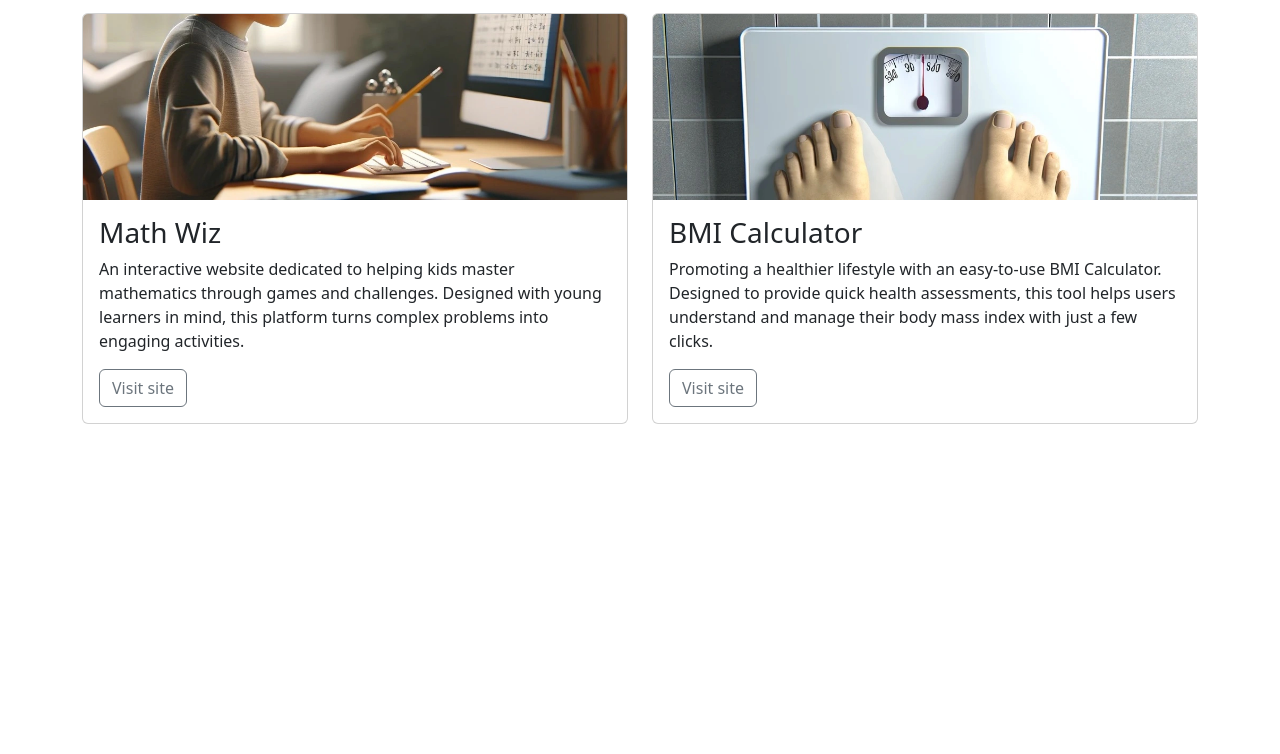
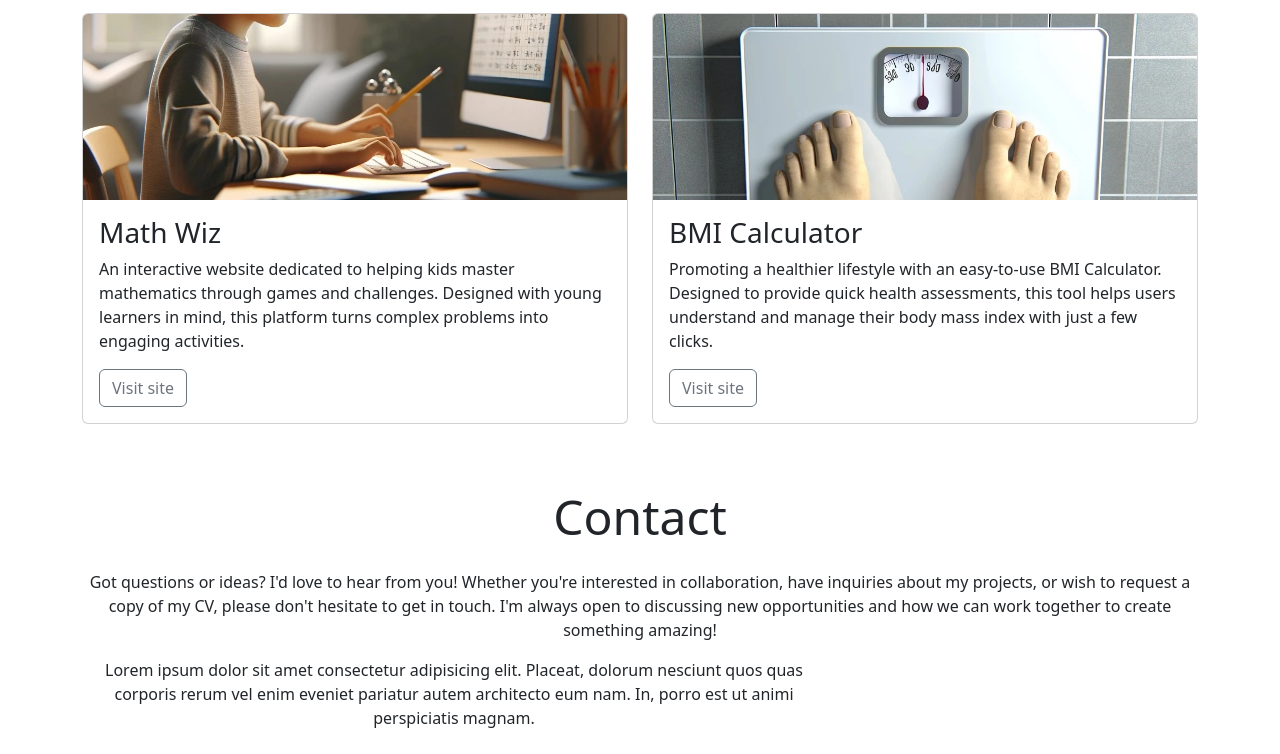
Before and after one commit to N4v1ds0n/portfolio-page-bootstrap, a plain HTML site: page index.html in a window 1280 px wide. Shown: the part 1411-2165 px from the top of the page. Before the commit the page ends 1875 px from the top, so only its background shows below. Drawn offline with nearby package versions, Linux system fonts and the light colour scheme.

Commit message:
add contact section

```diff
--- a/index.html
+++ b/index.html
@@ -178,6 +178,29 @@
 
 </main>
 
+<!-- contact section -->
+<footer id="contact" class="container">
+    <div class="row justify-content-center">
+        <div class="col-12 text-center my-4">
+            <h2 class="display-5">
+                Contact
+            </h2>
+            <p class="mt-4">
+                Got questions or ideas? I'd love to hear from
+                you! Whether you're interested in collaboration,
+                have inquiries about my projects, or wish to
+                request a copy of my CV, please don't hesitate
+                to get in touch. I'm always open to discussing
+                new opportunities and how we can work together
+                to create something amazing!
+            </p>
+            <div class="col-12 col-md-10 col-lg-8">
+                Lorem ipsum dolor sit amet consectetur adipisicing elit. Placeat, dolorum nesciunt quos quas corporis rerum vel enim eveniet pariatur autem architecto eum nam. In, porro est ut animi perspiciatis magnam.
+            </div>
+        </div>
+    </div>
+</footer>
+
     <!-- Bootstrap JS Script-->
     <script src="https://cdn.jsdelivr.net/npm/bootstrap@5.3.3/dist/js/bootstrap.bundle.min.js"
         integrity="sha384-YvpcrYf0tY3lHB60NNkmXc5s9fDVZLESaAA55NDzOxhy9GkcIdslK1eN7N6jIeHz"
```
